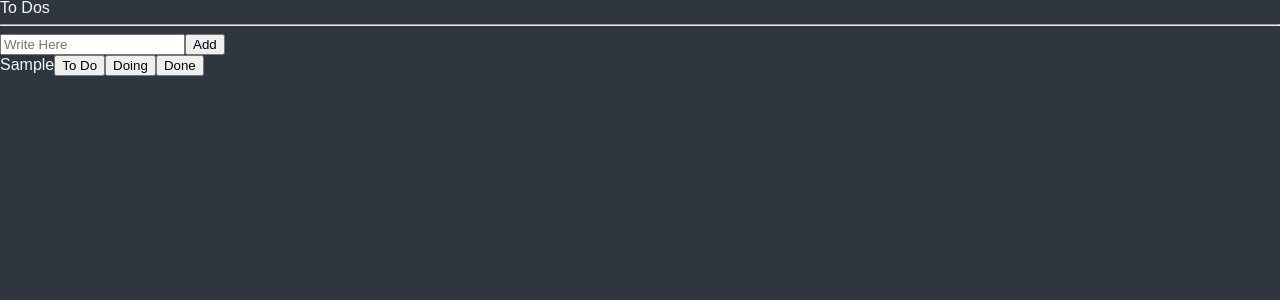
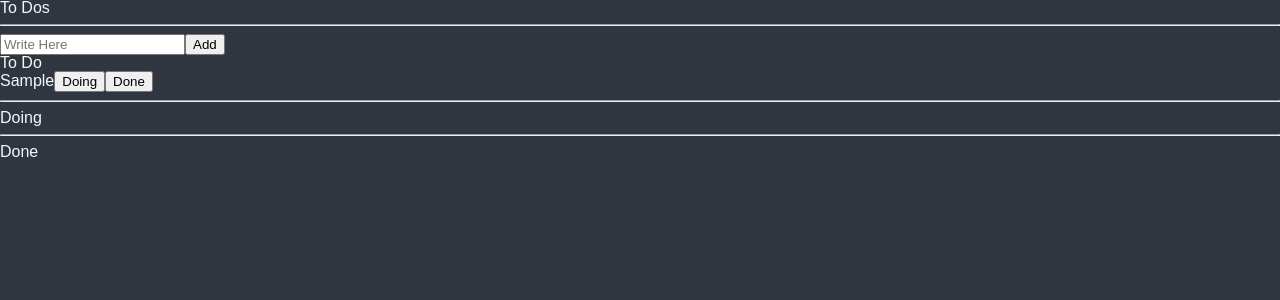
Before and after one commit to jaylim92/To-Do-React, a React (Create React App) app: page / in a window 1280 px wide. Both pictures are taken after typing "Sample" into the empty fields and a click on the button "Add". Shown: the top 300 px of the page. Built offline with nearby package versions, Linux system fonts and the light colour scheme.

Commit message:
set Selector on atom

```diff
--- a/src/atoms.ts
+++ b/src/atoms.ts
@@ -1,12 +1,25 @@
-import { atom } from "recoil";
+import { atom, selector } from "recoil";
 
-export interface IToDos {
+export interface IToDo {
     text: string;
     id: number;
     category: "TO_DO" | "Doing" | "Done";
   }
 
-export const toDoState = atom<IToDos[]>({
+export const toDoState = atom<IToDo[]>({
     key: "toDo",
     default: [],
   });
+
+
+  export const toDoSelector = selector({
+    key: "toDoSelector",
+    get: ({get})=> {
+      const toDos = get(toDoState)
+      return [
+        toDos.filter(toDo=> toDo.category === "TO_DO"),
+        toDos.filter(toDo=> toDo.category === "Doing"),
+        toDos.filter(toDo=> toDo.category === "Done"),
+      ]
+    }
+  })
--- a/src/components/ToDo.tsx
+++ b/src/components/ToDo.tsx
@@ -1,12 +1,38 @@
-import { IToDos } from "../atoms";
+import { IToDo, toDoState } from "../atoms";
+import { useSetRecoilState } from "recoil";
 
-function ToDo({ text }: IToDos) {
+function ToDo({ text, category, id }: IToDo) {
+  const setToDos = useSetRecoilState(toDoState);
+  const onClick = (event: React.MouseEvent<HTMLButtonElement>) => {
+    const {
+      currentTarget: { name },
+    } = event;
+    setToDos((prev) =>
+      prev.map((oldToDo) => {
+        return oldToDo.id === id
+          ? { text, id, category: name as any }
+          : oldToDo;
+      })
+    );
+  };
   return (
     <li>
       <span>{text}</span>
-      <button>To Do</button>
-      <button>Doing</button>
-      <button>Done</button>
+      {category !== "TO_DO" && (
+        <button name="TO_DO" onClick={onClick}>
+          To Do
+        </button>
+      )}
+      {category !== "Doing" && (
+        <button name="Doing" onClick={onClick}>
+          Doing
+        </button>
+      )}
+      {category !== "Done" && (
+        <button name="Done" onClick={onClick}>
+          Done
+        </button>
+      )}
     </li>
   );
 }
--- a/src/components/ToDoList.tsx
+++ b/src/components/ToDoList.tsx
@@ -1,17 +1,32 @@
 import { useRecoilValue } from "recoil";
-import { toDoState } from "../atoms";
+import { toDoSelector, toDoState } from "../atoms";
 import CreateToDo from "./CreateToDo";
 import ToDo from "./ToDo";
 
 export function ToDoList() {
-  const toDos = useRecoilValue(toDoState);
+  const [toDo, doing, done] = useRecoilValue(toDoSelector);
   return (
     <div>
       <h1>To Dos</h1>
       <hr />
       <CreateToDo />
+      <h2>To Do</h2>
       <ul>
-        {toDos.map((toDo) => (
+        {toDo.map((toDo) => (
+          <ToDo key={toDo.id} {...toDo} />
+        ))}
+      </ul>
+      <hr />
+      <h2>Doing</h2>
+      <ul>
+        {doing.map((toDo) => (
+          <ToDo key={toDo.id} {...toDo} />
+        ))}
+      </ul>
+      <hr />
+      <h2>Done</h2>
+      <ul>
+        {done.map((toDo) => (
           <ToDo key={toDo.id} {...toDo} />
         ))}
       </ul>
```
